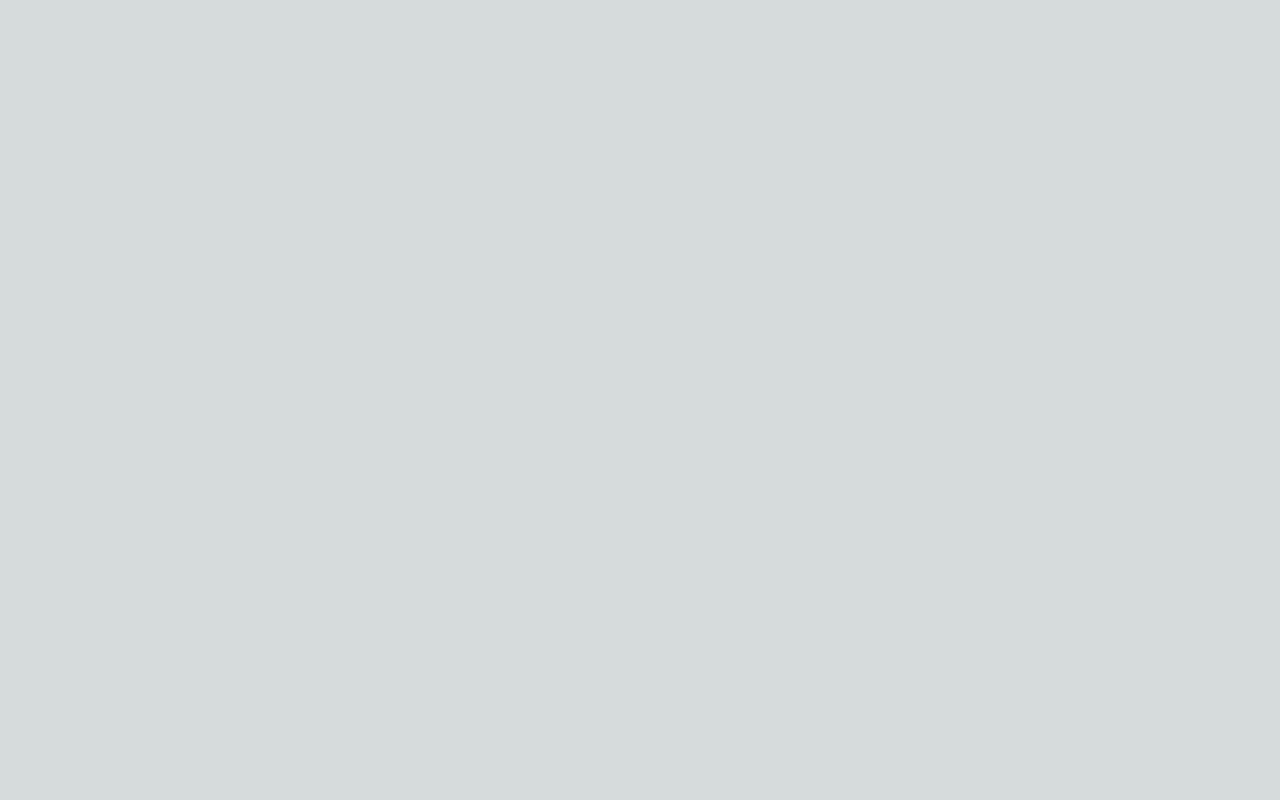
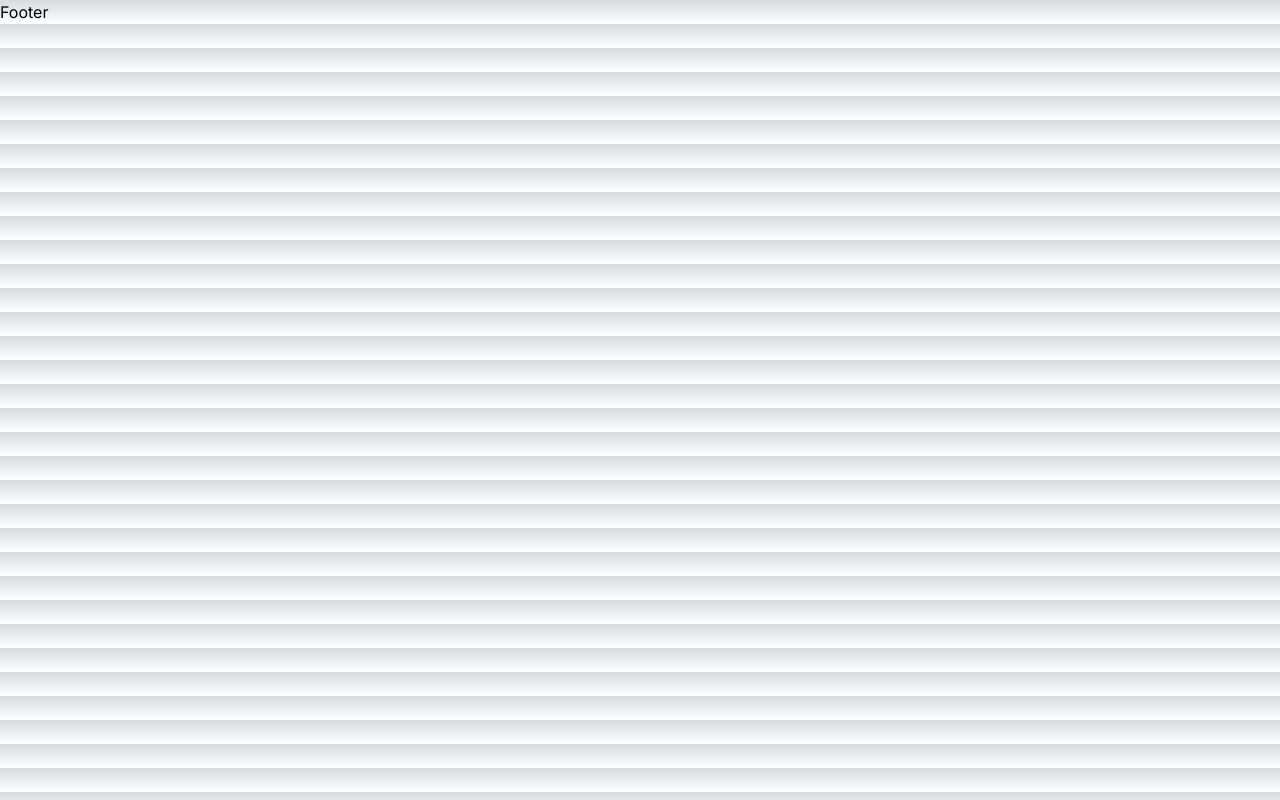
Before and after one commit to DASHAAAD/byway, a Next.js app: page / in a window 1280 px wide. Built offline with nearby package versions, Linux system fonts and the light colour scheme.

Commit message:
палитра

```diff
--- a/src/app/page.tsx
+++ b/src/app/page.tsx
@@ -1,7 +1,13 @@
+import Footer from "@/sections/Footer/Footer";
+import Header from "@/sections/Header/Header";
+
 export default function Home() {
   return (
-   <main>
+    <main className="bg-slate-500">
 
-   </main>
+      <Header />
+      <Footer />
+
+    </main>
   );
 }
--- a/src/sections/Header/Header.tsx
+++ b/src/sections/Header/Header.tsx
@@ -2,7 +2,8 @@ import React from 'react'
 
 const Header = () => {
     return (
-        <div className=''>Header</div>
+        <>
+        </>
     )
 }
 
--- a/tailwind.config.ts
+++ b/tailwind.config.ts
@@ -1,19 +1,30 @@
 import type { Config } from "tailwindcss";
+
+const colors = require('tailwindcss/colors')
 
 const config: Config = {
   content: [
     "./src/pages/**/*.{js,ts,jsx,tsx,mdx}",
     "./src/components/**/*.{js,ts,jsx,tsx,mdx}",
+    "./src/sections/**/*.{js,ts,jsx,tsx,mdx}",
     "./src/app/**/*.{js,ts,jsx,tsx,mdx}",
   ],
   theme: {
-    extend: {
-      backgroundImage: {
-        "gradient-radial": "radial-gradient(var(--tw-gradient-stops))",
-        "gradient-conic":
-          "conic-gradient(from 180deg at 50% 50%, var(--tw-gradient-stops))",
+    colors: {
+      bgSchemeLight: {
+        neutralPrimary: '#111113',
+        neutralSecondary: 'rgb(28, 32, 36, 72%)',
+        neutralTertiary: 'rgb(28, 32, 36, 54%)',
+        kelpPrimary: 'rgb(0, 124, 101, 98%)',
+        kelpSecondary: 'rgb(0, 124, 101, 80%)',
       },
+      bgSchemeDark: {
+        neutralPrimary: 'rgb(237, 238, 240, 96%)',
+        neutralSecondary: 'rgb(237, 238, 240, 82%)',
+        neutralTertiary: 'rgb(237, 238, 240, 68%)',
+      }
     },
+    extend: {},
   },
   plugins: [],
 };
```
